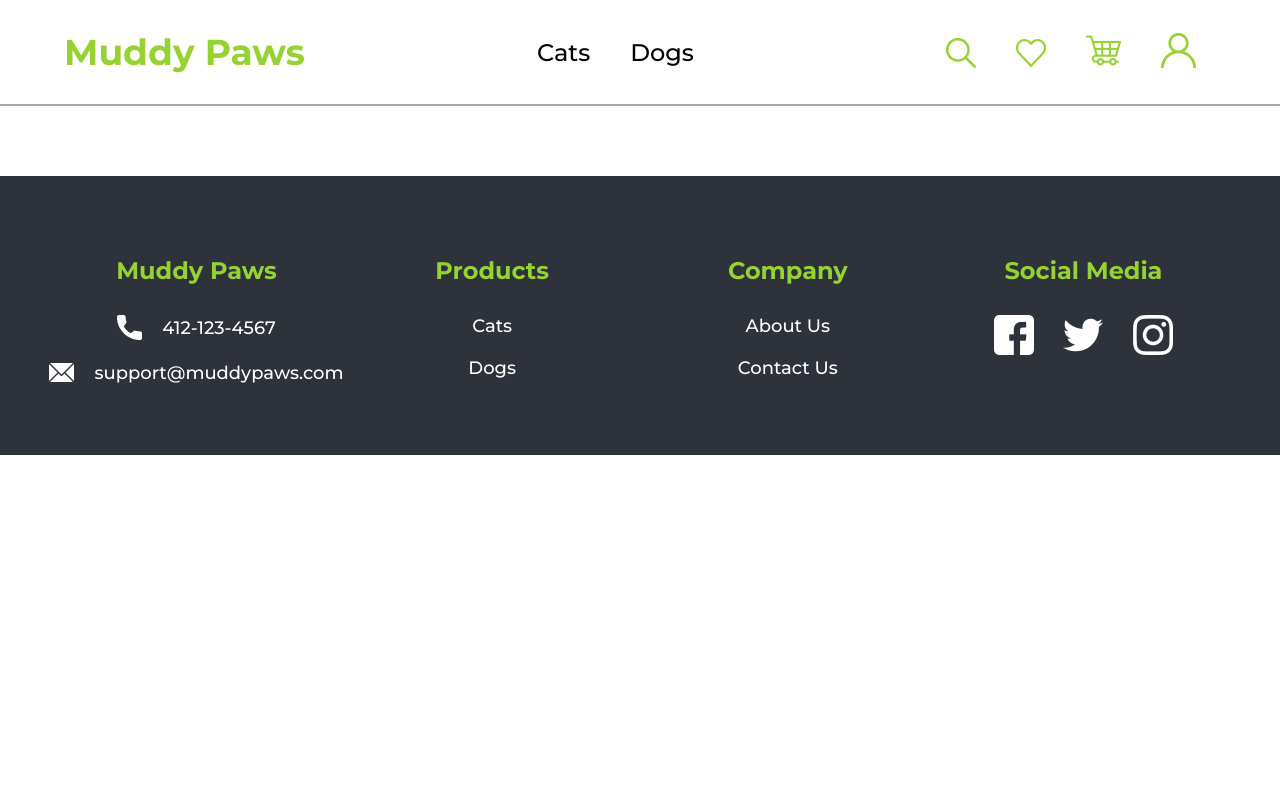
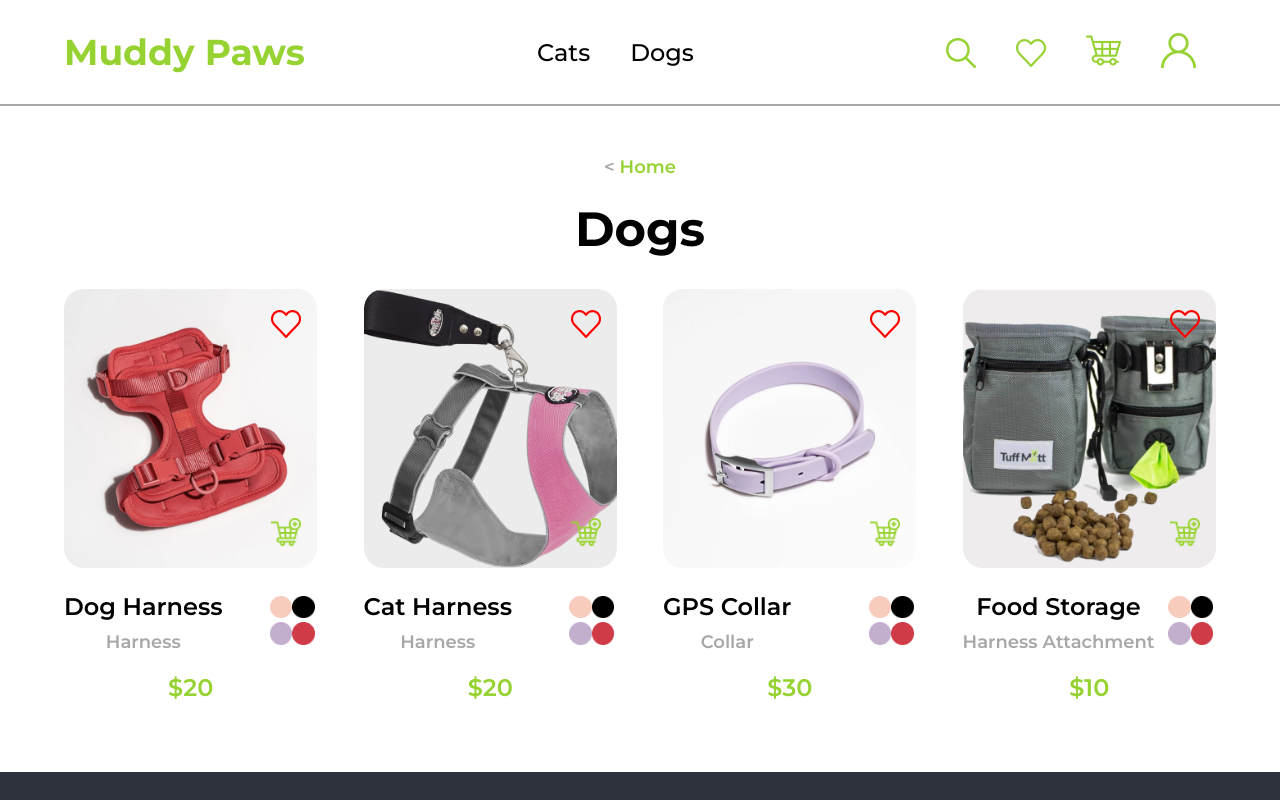
Before and after one commit to NathanJen/assignment_6, a React (Create React App) app: page /products in a window 1280 px wide. Shown: the top 800 px of the page. Built offline with nearby package versions, Linux system fonts and the light colour scheme.

Commit message:
added products component

```diff
--- a/public/index.html
+++ b/public/index.html
@@ -24,7 +24,7 @@
       work correctly both with client-side routing and a non-root public URL.
       Learn how to configure a non-root public URL by running `npm run build`.
     -->
-    <title>React App</title>
+    <title>Muddy Paws</title>
   </head>
   <body>
     <noscript>You need to enable JavaScript to run this app.</noscript>
--- a/src/App.js
+++ b/src/App.js
@@ -4,6 +4,7 @@ import { Switch, Route } from "react-router-dom";
 import Header from './components/Header/Header'
 import Footer from './components/Footer/Footer'
 import Home from './components/Home/Home'
+import Products from './components/Products/Products'
 
 export default class App extends React.Component {
   render() {
@@ -12,6 +13,7 @@ export default class App extends React.Component {
         <Header />
         <Switch>
           <Route exact path='/' component={Home} />
+          <Route exact path='/products' component={Products} />
         </Switch>
         <Footer />
       </div>
--- a/src/components/Header/Header.js
+++ b/src/components/Header/Header.js
@@ -10,8 +10,8 @@ function Nav() {
   return (
     <nav>
       <ul className={styles.navLinks}>
-        <li><NavLink to='./'><p className={styles.navLink}>Cats</p></NavLink></li>
-        <li><NavLink to='./'><p className={styles.navLink}>Dogs</p></NavLink></li>
+        <li><NavLink to='/products'><p className={styles.navLink}>Cats</p></NavLink></li>
+        <li><NavLink to='/products'><p className={styles.navLink}>Dogs</p></NavLink></li>
       </ul>
     </nav>
   )
--- a/src/components/ItemCard/ItemCard.js
+++ b/src/components/ItemCard/ItemCard.js
@@ -1,5 +1,6 @@
 import React from 'react'
 import styles from './ItemCard.module.css'
+import { NavLink } from "react-router-dom"
 import Favorites from '../../assets/heart.png'
 import AddToCart from '../../assets/add-to-cart.png'
 import RedCircle from '../../assets/redCircle.png'
@@ -11,7 +12,7 @@ import { getFirstImage } from '../../shared/Utils'
 export default class ItemCard extends React.Component {
   render() {
     return (
-      <a className={styles.itemCard} href='./dog-harness.html'>
+      <NavLink to="/item" className={styles.itemCard}>
         <div className={styles.heroContainer}>
           <img src={getFirstImage(this.props.item)} alt='item' className={styles.categoryImg} />
           <img src={Favorites} alt='heart-icon' className={styles.topRight} />
@@ -36,7 +37,7 @@ export default class ItemCard extends React.Component {
           </div>
         </div>
         <p className={`${styles.itemPrice} green`}>{`$${this.props.item.price}`}</p>
-      </a>
+      </NavLink>
     )
   }
 }
--- /dev/null
+++ b/src/components/Products/Products.js
@@ -0,0 +1,29 @@
+import React from 'react'
+import styles from './Products.module.css'
+import { NavLink } from "react-router-dom"
+import Items from '../../shared/items'
+import ItemCard from '../ItemCard/ItemCard'
+
+export default class Products extends React.Component {
+  constructor(props) {
+    super(props)
+
+    this.state = {
+      items: null
+    }
+  }
+
+  render() {
+    return (
+      <div className='content-breadcrumb-container'>
+          <NavLink to="./" className={`${styles.breadcrumb} green`}><p><span className='gray'>&lt; </span>Home</p></NavLink>
+        <div className='category-name-container'>
+          <h1 className={styles.categoryName}>Dogs</h1>
+        </div>
+        <div className='row'>
+          {Items.map((item, i) => <ItemCard item={item} key={i} />)}
+        </div>
+      </div>
+    )
+  }
+}
--- /dev/null
+++ b/src/components/Products/Products.module.css
@@ -0,0 +1,15 @@
+.categoryName {
+  font-style: normal;
+  font-weight: bold;
+  font-size: 48px;
+  line-height: 59px;
+}
+
+.breadcrumb {
+  font-style: normal;
+  font-weight: 600;
+  font-size: 18px;
+  line-height: 22px;
+  padding-right: 40px;
+  text-decoration: none;
+}
--- a/src/index.css
+++ b/src/index.css
@@ -46,6 +46,10 @@
   margin: 50px 5% 0 5%;
 }
 
+.category-name-container {
+  margin-bottom: 30px;
+}
+
 .dropdown {
   border: 1px solid #96D231;
   font-style: normal;
```
